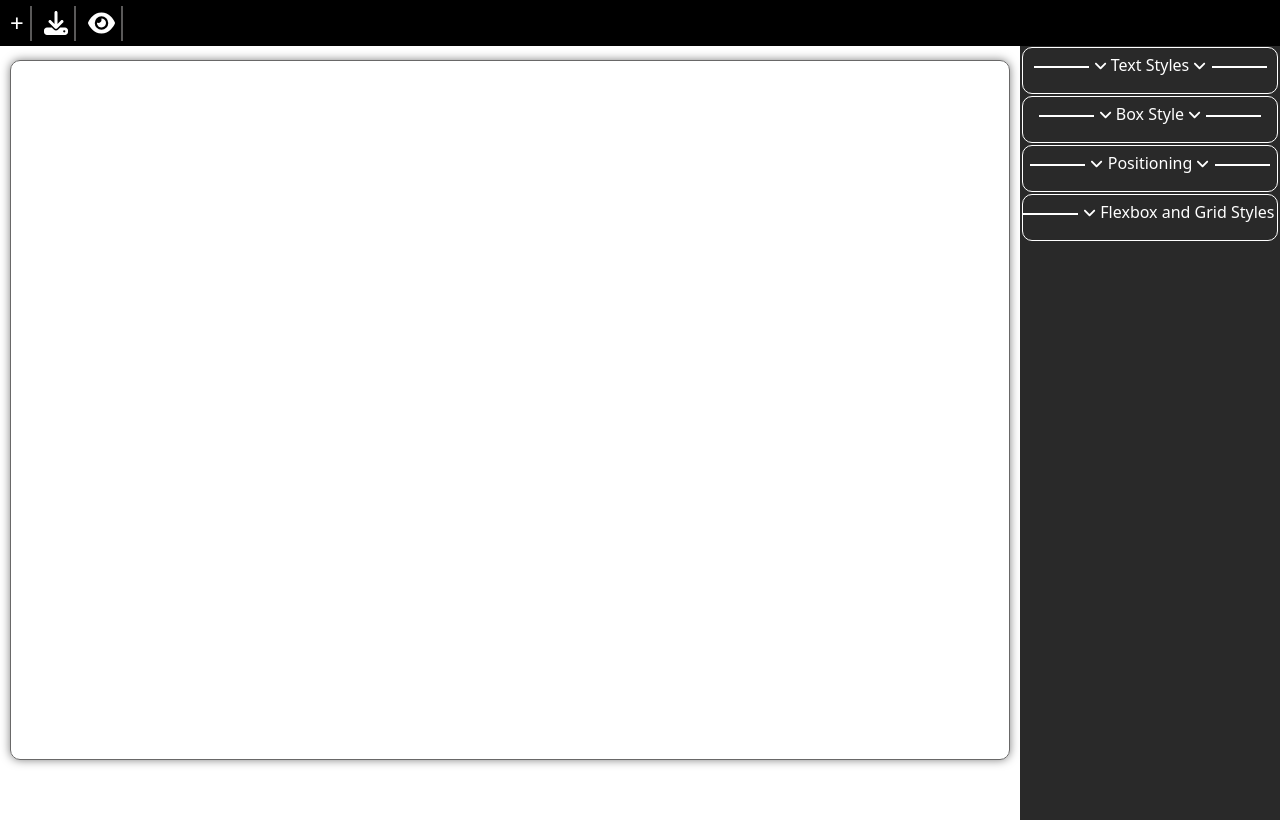
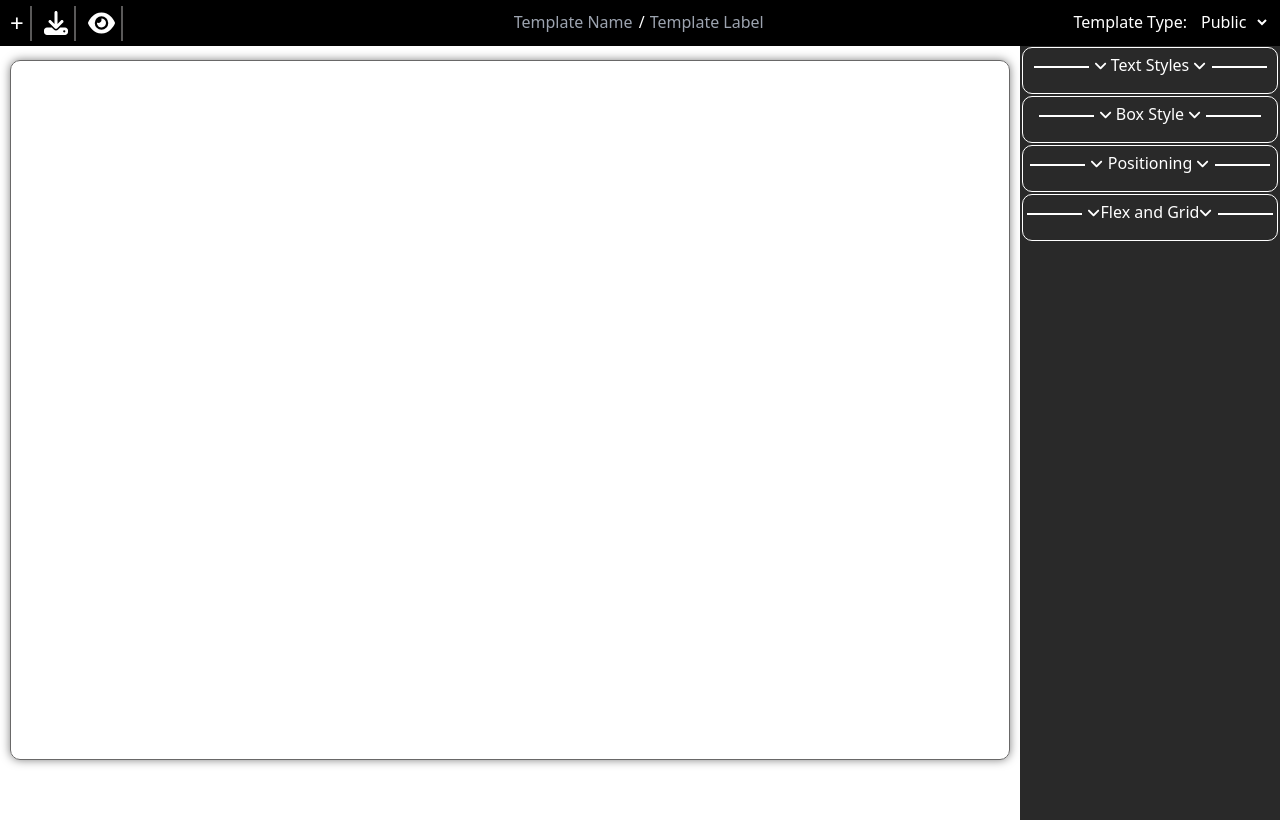
Before and after one commit to Smit-Patel-2133/mak-Z, a React (Vite) app in the folder Front End/mak Z/: page /editPage in a window 1280 px wide. Built offline with nearby package versions, Linux system fonts and the light colour scheme.

Commit message:
add template info in data base and editpage

```diff
--- a/Front End/mak Z/src/components/EditPage/EditPage.jsx
+++ b/Front End/mak Z/src/components/EditPage/EditPage.jsx
@@ -28,6 +28,9 @@ const editPage = () => {
     const [eyeClick, setEyeClick] = useState(false);
     const [dataFromUserPage, setDataFromUserPage] = useState('');
     const userPage = useRef(null);
+    const templateType = useRef(null);
+    const templateName = useRef(null);
+    const templateLabel = useRef(null);
 
     function mouseOver(){
         setElementHover(true);
@@ -46,7 +49,7 @@ const editPage = () => {
 
     function download(){
         if (userPage.current) {
-            userPage.current.logOuterHTML();
+            userPage.current.logOuterHTML(templateName.current,templateLabel.current,templateType.current);
         }
     }
 
@@ -63,11 +66,22 @@ const editPage = () => {
         <div className="mainEditPage">
             <div className="tags">
                 <div className="toolBar">
-                    <ul>
+                    <ul style={{float:'left'}}>
                         <li className="add" onMouseEnter={() => mouseOver()} onMouseLeave={() => mouseLeave()}>+</li>
                         <li className="download" onClick={download}><FontAwesomeIcon icon={faDownload} /></li>
                         <li className='eye' onClick={eyeclicked}><FontAwesomeIcon icon={faEye} /></li>
                      </ul>
+                     <div className="templateInfo">
+                        <input type="text" placeholder="Template Name" ref={templateName}/>/
+                        <input type="text" placeholder="Template Label" ref={templateLabel}/>
+                     </div>
+                     <div className="templateTypeBlock">
+                        <label htmlFor="templateType">Template Type: </label>
+                        <select name="templateType" ref={templateType}>
+                            <option value="public">Public</option>
+                            <option value="private">Private</option>
+                        </select>
+                     </div>
                 </div>
                 <div className={`elements ${elementHover ? 'elementHovered' : ''}`}  onMouseEnter={() => mouseOver()} onMouseLeave={() => mouseLeave()}>
                     <h5>Drag Elements</h5>
--- a/Front End/mak Z/src/components/EditPage/editPage.css
+++ b/Front End/mak Z/src/components/EditPage/editPage.css
@@ -4,8 +4,8 @@
     width: 100%;
     position: fixed;
     top: 0;
-    z-index: 5;
     box-sizing: border-box;
+    display: inline;
 }
 
 .toolBar ul,
@@ -14,6 +14,7 @@
     padding: 0;
     margin: 0;
 }
+
 .toolBar li {
     font-size: x-large;
     text-align: center;
@@ -206,3 +207,24 @@
 .eyeClick{
     display: block;
 }
+.templateInfo{
+    margin-top: 10px;
+    margin-left: 30%;
+    float: left;
+}
+.templateInfo input{
+    background-color: black;
+    margin-left: 5px;
+    margin-right: 5px;
+    width: 120px;
+    max-width: fit-content;
+}
+.templateTypeBlock{
+    display: flex;
+    justify-content: right;
+    margin: 10px;
+}
+.templateTypeBlock select{
+    background-color: black;
+    margin-left: 10px;
+}
--- a/Front End/mak Z/src/components/UserCss/UserCss.css
+++ b/Front End/mak Z/src/components/UserCss/UserCss.css
@@ -9,6 +9,7 @@
     transition: 1s ease-in-out;
     padding-bottom: 40px;
     white-space: nowrap;
+    z-index: -6;
 }
 .style::-webkit-scrollbar {
     width: 12px;
--- a/Front End/mak Z/src/components/UserCss/UserCss.jsx
+++ b/Front End/mak Z/src/components/UserCss/UserCss.jsx
@@ -289,14 +289,14 @@ const UserCss = ({ styleHover, receivedData  }) => {
       const targetoutlineStyle = computedStyle.getPropertyValue('outline-style');
       outlineStyle.current.value = targetoutlineStyle;
       outlineStyleFun(receivedData)
-      const targetoutlineColor = computedStyle.getPropertyValue('outline-color');
+      const targetoutlineColor = rgbToHex(computedStyle.getPropertyValue('outline-color'));
       outlineColor.current.value = targetoutlineColor;
       outlineColorFun(receivedData)
       const targetoutlineWidth = computedStyle.getPropertyValue('outline-width');
-      outlineWidth.current.value = targetoutlineWidth;
+      outlineWidth.current.value = parseInt(targetoutlineWidth);
       outlineWidthFun(receivedData)
       const targetopacity = computedStyle.getPropertyValue('opacity');
-      opacity.current.value = parseInt(targetopacity);
+      opacity.current.value = parseFloat(targetopacity);
       opacityFun(receivedData);
 
       if(activeElement) activeElement.classList.remove('activeElementClass')
@@ -461,10 +461,10 @@ const UserCss = ({ styleHover, receivedData  }) => {
     outlineColorValue.style.outlineColor=outlineColor.current.value;
   }
   function outlineWidthOnChange(){
-    outlineWidthValue.style.outlineWidth=outlineWidth.current.value;
+    outlineWidthValue.style.outlineWidth=`${outlineWidth.current.value}px`;
   }
   function opacityOnChange(){
-    opacityValue.style.opacity=`${opacity.current.value}px`
+    opacityValue.style.opacity=opacity.current.value
   }
 
 
@@ -776,7 +776,7 @@ const UserCss = ({ styleHover, receivedData  }) => {
         </div>
       </div>
       <div className="styleBlocks">
-        <p onClick={flexboxAndGridStyles}><FontAwesomeIcon icon={faAngleDown} /> Flexbox and Grid Styles <FontAwesomeIcon icon={faAngleDown} /></p>
+        <p onClick={flexboxAndGridStyles}><FontAwesomeIcon icon={faAngleDown} />Flex and Grid<FontAwesomeIcon icon={faAngleDown} /></p>
         <div className={`styleTable ${expandfexboxAndGridStyles ? 'expandfexboxAndGridStyles' : ''}`}>
           <table>
             <tr>
@@ -897,15 +897,9 @@ const UserCss = ({ styleHover, receivedData  }) => {
               </td>
             </tr>
             <tr>
-                <td><label htmlFor="opacity">Opacity: </label></td>
-                <td><input type="number" ref={opacity} name='opacity' className='opacity' onChange={opacityOnChange}/><br /></td>
-              </tr>
-
-
-
-
-
-
+              <td><label htmlFor="opacity">Opacity: </label></td>
+              <td><input type="number" ref={opacity} name='opacity' className='opacity' onChange={opacityOnChange}/><br /></td>
+            </tr>
           </table>
         </div>
       </div>
--- a/Front End/mak Z/src/components/UserPage/UserPage.jsx
+++ b/Front End/mak Z/src/components/UserPage/UserPage.jsx
@@ -1,16 +1,24 @@
 import React, { useEffect, useRef, useState } from 'react'
 import './userPage.css';
 import axios from "axios";
+import { useSelector } from 'react-redux';
 import html2canvas from 'html2canvas';
 
 const UserPage = ({props , bodyPageRef, sendDataToUserCss, styleHover, eyeClick}) => {
 
-    const logOuterHTML = () => {
+    const user = useSelector(state => state.auth);
+
+    const logOuterHTML = (name,label,type) => {
         const code = bodyPageRef.current.outerHTML;
+        const templateName=name.value
+        const templateLabel=label.value
+        const templateType=type.value
+        const userEmail=user.email
+
         html2canvas(bodyPageRef.current).then(canvas => {
             const imageOfTemplate=canvas.toDataURL();
             try {
-                axios.post('http://localhost:5000/download', { code, imageOfTemplate}, { responseType: 'blob' })
+                axios.post('http://localhost:5000/download', { code, userEmail, imageOfTemplate, templateName, templateLabel, templateType}, { responseType: 'blob' })
                     .then(response => {
                         const url = window.URL.createObjectURL(new Blob([response.data]));
                         const link = document.createElement('a');
--- a/Front End/mak Z/src/components/UserPage/userPage.css
+++ b/Front End/mak Z/src/components/UserPage/userPage.css
@@ -9,6 +9,7 @@
     box-shadow: 0 0 10px rgba(0, 0, 0, 0.5);
     transition: 1s ease-in-out;
     padding-bottom: 100px;
+    overflow: hidden;
 }
 .editable {
     border: 1px solid #ccc;
@@ -25,8 +26,8 @@
     background-color: white;
     border-radius: 0px;
     position: absolute;
-    z-index: 10;
     margin: 0;
+    z-index: 1;
     height: 100%;
     width: 100%;
 }
```
Also changed, not shown: 1 other file (tests, documents, lock files or other folders).
